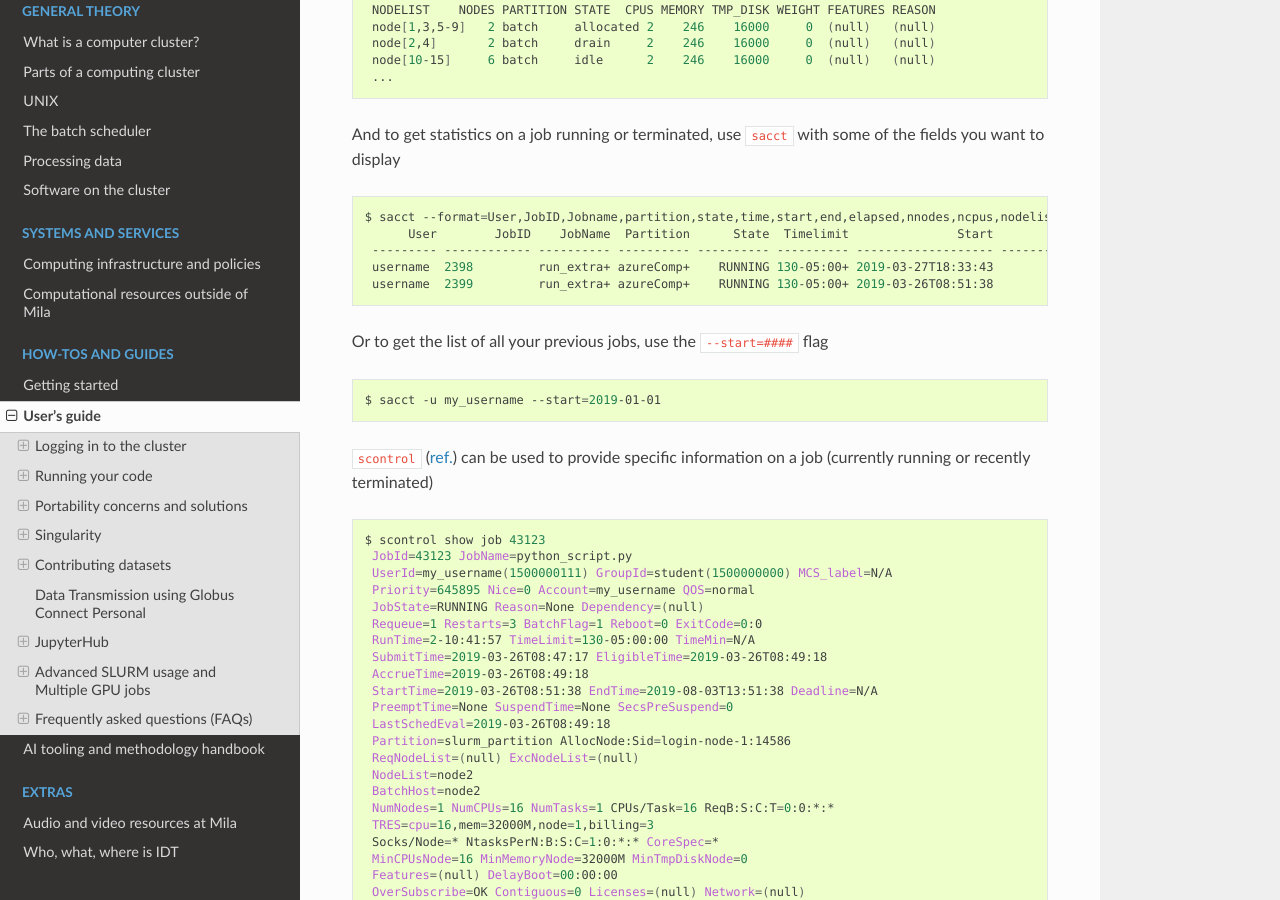
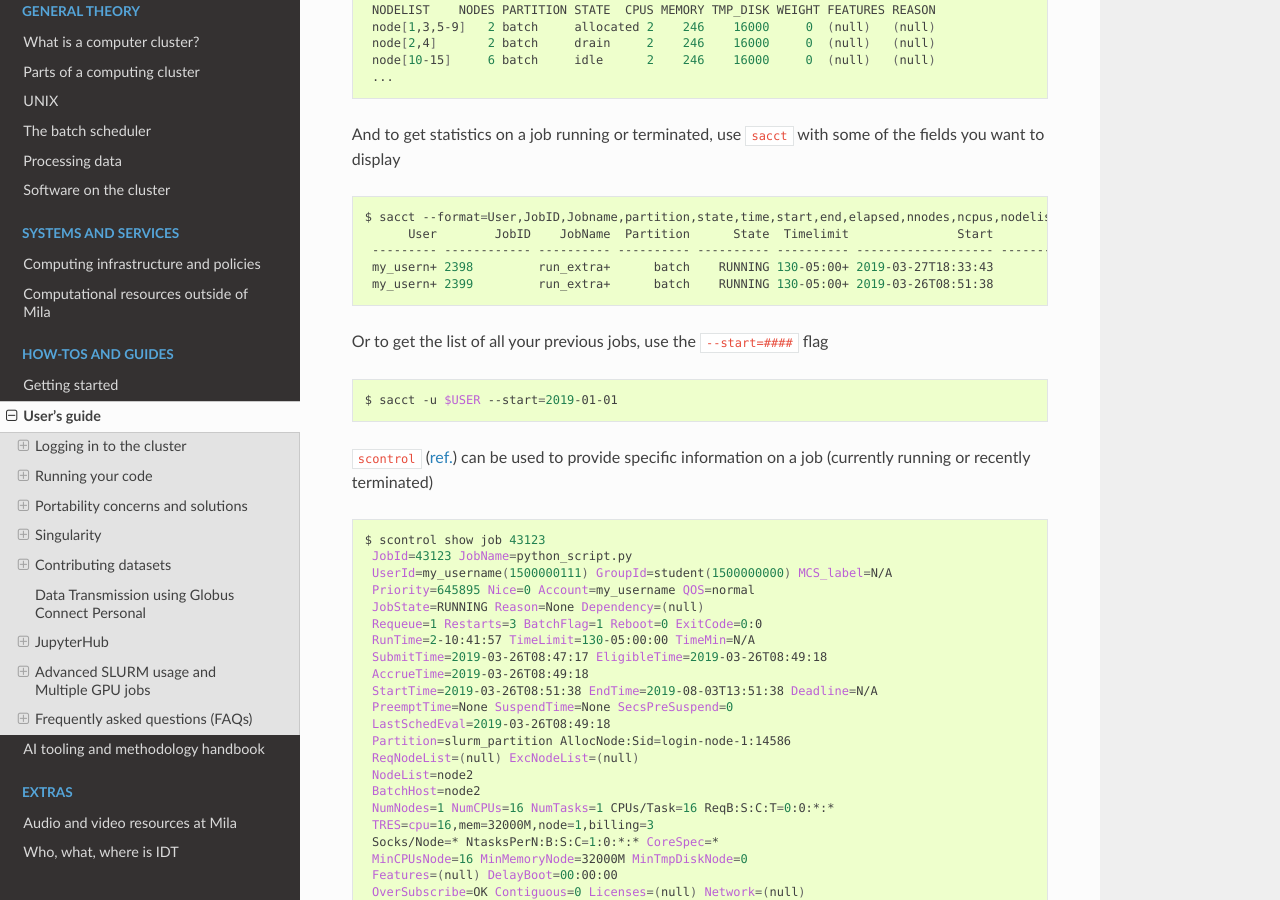
Before and after one commit to mila-iqia/mila-docs, a Sphinx documentation site: the page built from docs/Userguide.rst, in a window 1280 px wide and 900 px high, scrolled down 5320 px. Built offline with Sphinx 7.4.7 and the Read the Docs theme 2.0.0, drawn with Linux system fonts in a browser that asks for light colours.

Commit message:
Update slurm commands and output
Use $USER instead of `username` so one can copy and paste the command
from the documentation.

Ensure node and partition names are consistent across the page.

```diff
--- a/docs/Userguide_running_code.rst
+++ b/docs/Userguide_running_code.rst
@@ -237,18 +237,18 @@
 
 .. prompt:: bash $, auto
 
-   $ sacct --format=User,JobID,Jobname,partition,state,time,start,end,elapsed,nnodes,ncpus,nodelist,workdir -u username
+   $ sacct --format=User,JobID,Jobname,partition,state,time,start,end,elapsed,nnodes,ncpus,nodelist,workdir -u $USER
          User        JobID    JobName  Partition      State  Timelimit               Start                 End    Elapsed   NNodes      NCPUS        NodeList              WorkDir
     --------- ------------ ---------- ---------- ---------- ---------- ------------------- ------------------- ---------- -------- ---------- --------------- --------------------
-    username  2398         run_extra+ azureComp+    RUNNING 130-05:00+ 2019-03-27T18:33:43             Unknown 1-01:07:54        1         16 node9           /home/mila/username+
-    username  2399         run_extra+ azureComp+    RUNNING 130-05:00+ 2019-03-26T08:51:38             Unknown 2-10:49:59        1         16 node9           /home/mila/username+
+    my_usern+ 2398         run_extra+      batch    RUNNING 130-05:00+ 2019-03-27T18:33:43             Unknown 1-01:07:54        1         16 node9           /home/mila/my_usern+
+    my_usern+ 2399         run_extra+      batch    RUNNING 130-05:00+ 2019-03-26T08:51:38             Unknown 2-10:49:59        1         16 node9           /home/mila/my_usern+
 
 
 Or to get the list of all your previous jobs, use the ``--start=####`` flag
 
 .. prompt:: bash
 
-   sacct -u my_username --start=2019-01-01
+   sacct -u $USER --start=2019-01-01
 
 
 ``scontrol`` (`ref. <https://slurm.schedmd.com/scontrol.html>`__) can be used to
@@ -388,7 +388,7 @@
    :linenos:
 
    #!/bin/bash
-   #SBATCH --partition=unkillable                      # Ask for unkillable job
+   #SBATCH --partition=unkillable                # Ask for unkillable job
    #SBATCH --cpus-per-task=2                     # Ask for 2 CPUs
    #SBATCH --gres=gpu:1                          # Ask for 1 GPU
    #SBATCH --mem=10G                             # Ask for 10 GB of RAM
```
Also changed, not shown: other parts of docs/Userguide_running_code.rst (+1 -1 lines).
